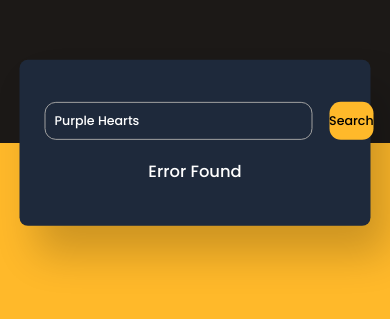
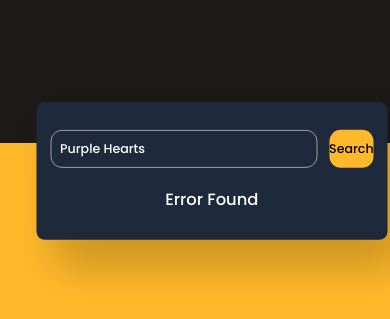
Before and after one commit to Durjoy1971/MovieInfo, a plain HTML site: page index.html in a window 390 px wide. Shown: the part 279-598 px from the top of the page. Drawn offline with Linux system fonts and the light colour scheme; no server answers; a web font is replaced by a local one.

Commit message:
changes some css code

```diff
--- a/style.css
+++ b/style.css
@@ -139,13 +139,17 @@ p{
 }
 
 @media screen and (max-width: 600px) {
-    .container{
+    .container {
         font-size: 14px;
-    }
-    .poster{
-        margin: auto;
-        width: auto;
-        max-height: 10.8em;
-
-    }
+        margin: 2em 1.2em;
+        padding: 2em 1em;
+        max-width: 100%;
+      }
+      .search-container {
+        grid-template-columns: 8fr 2fr;
+        gap: 0.8em;
+      }
+      .poster {
+        max-height: 8em;
+      }
 }
```
